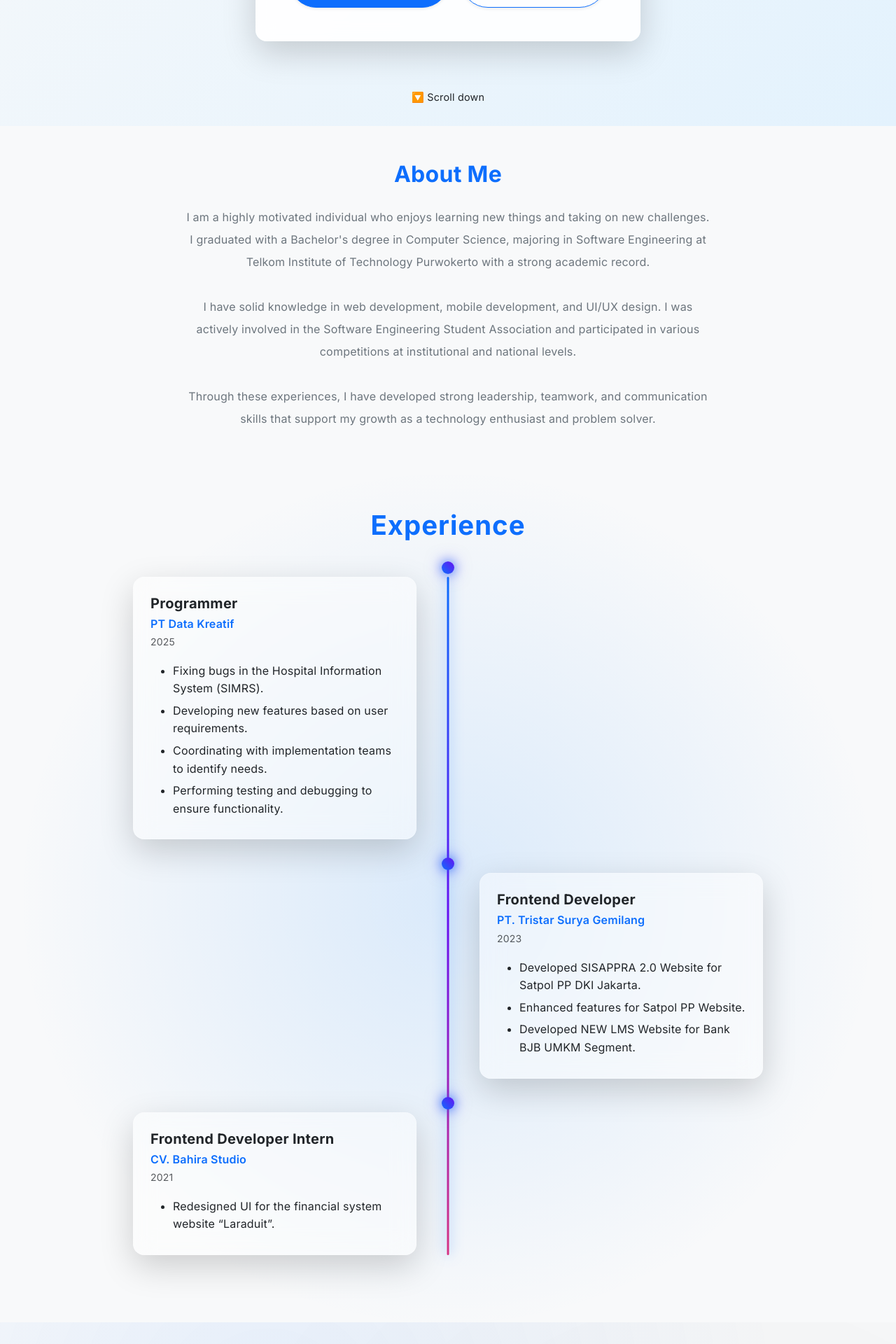
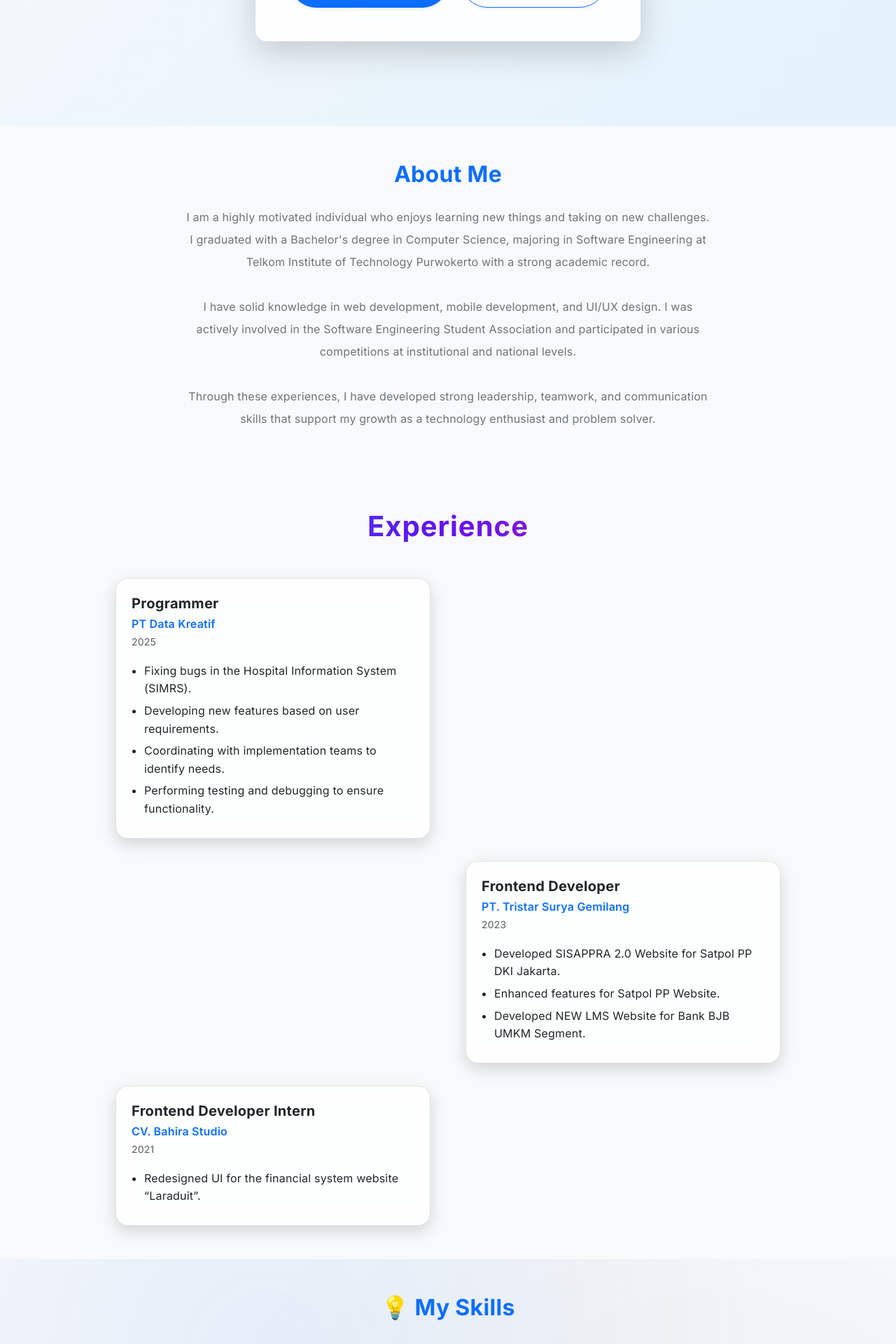
Before and after one commit to ridhoakbarsyah23/portfolio-next, a Next.js app: page / in a window 1280 px wide. Shown: the part 620-2540 px from the top of the page at 70% size. Built offline with nearby package versions, Linux system fonts and the light colour scheme.

Commit message:
Update: perbaikan HomeSection, global css, ExperienceSection

```diff
--- a/src/app/globals.css
+++ b/src/app/globals.css
@@ -261,3 +261,25 @@ footer p {
     padding: 18px !important;
   }
 }
+
+/* Mobile Fix Timeline */
+@media (max-width: 768px) {
+  .timeline-container {
+    padding-left: 20px !important;
+  }
+
+  .timeline-line {
+    left: 12px !important;
+    transform: none !important;
+  }
+
+  .timeline-dot {
+    left: 12px !important;
+    transform: none !important;
+  }
+
+  .timeline-card {
+    width: 100% !important;
+    margin-left: 25px !important;
+  }
+}
--- a/src/components/ExperienceSection.tsx
+++ b/src/components/ExperienceSection.tsx
@@ -35,17 +35,8 @@ export default function ExperienceSection({ darkMode }: Props) {
   ];
 
   return (
-    <section id="experience" className={`py-5 position-relative ${darkMode ? "bg-dark text-light" : "bg-light text-dark"}`}>
-      {/* Background Soft Glow */}
-      <div
-        style={{
-          position: "absolute",
-          inset: 0,
-          background: "radial-gradient(circle at center, rgba(0, 123, 255, 0.12), transparent 70%)",
-          pointerEvents: "none",
-        }}
-      />
-
+    <section id="experience" className={`py-5 ${darkMode ? "bg-dark text-light" : "bg-light text-dark"}`} style={{ overflow: "hidden" }}>
+      {" "}
       <Container>
         <motion.h2
           className="text-center fw-bold mb-5"
@@ -54,84 +45,68 @@ export default function ExperienceSection({ darkMode }: Props) {
           viewport={{ once: true }}
           transition={{ duration: 0.6 }}
           style={{
-            color: "#0d6efd",
+            background: "linear-gradient(90deg, #0d6efd, #6610f2, #d63384)",
+            WebkitBackgroundClip: "text",
+            color: "transparent",
+            fontSize: "2.5rem",
             letterSpacing: "1px",
-            fontSize: "2.4rem",
           }}
         >
           Experience
         </motion.h2>
-
-        <div className="timeline-container position-relative mx-auto" style={{ maxWidth: "900px" }}>
-          {/* Vertical Neon Line */}
-          <motion.div
-            className="timeline-line"
-            initial={{ opacity: 0 }}
-            whileInView={{ opacity: 1 }}
-            transition={{ duration: 1 }}
-            style={{
-              position: "absolute",
-              left: "50%",
-              top: 0,
-              bottom: 0,
-              width: "3px",
-              background: "linear-gradient(to bottom, #0d6efd, #6610f2, #d63384)",
-              transform: "translateX(-50%)",
-              borderRadius: "10px",
-              boxShadow: "0 0 18px rgba(13,110,253,0.6)",
-            }}
-          />
-
+        <div
+          className="mx-auto"
+          style={{
+            maxWidth: "950px",
+            display: "flex",
+            flexDirection: "column",
+            gap: "2rem",
+          }}
+        >
           {timeline.map((item, index) => {
-            const side = index % 2 === 0 ? "start" : "end";
+            const isLeft = index % 2 === 0;
 
             return (
               <motion.div
                 key={index}
-                initial={{ opacity: 0, x: side === "start" ? -90 : 90 }}
+                initial={{ opacity: 0, x: isLeft ? -70 : 70 }}
                 whileInView={{ opacity: 1, x: 0 }}
-                transition={{ duration: 0.7 }}
                 viewport={{ once: true }}
-                className={`d-flex justify-content-${side} mb-5 position-relative`}
+                transition={{ duration: 0.6 }}
+                style={{
+                  display: "flex",
+                  justifyContent: isLeft ? "flex-start" : "flex-end",
+                  width: "100%",
+                }}
+                className="timeline-item"
               >
-                {/* Dot Glow */}
-                <div
-                  className="timeline-dot"
+                <motion.div
+                  whileHover={{ scale: 1.04, y: -2 }}
+                  transition={{ type: "spring", stiffness: 140 }}
                   style={{
-                    position: "absolute",
-                    left: "50%",
-                    top: "-22px",
-                    width: "18px",
-                    height: "18px",
-                    background: "linear-gradient(45deg, #0d6efd, #6610f2)",
-                    borderRadius: "50%",
-                    transform: "translateX(-50%)",
-                    zIndex: 10,
-                    boxShadow: "0 0 15px rgba(13,110,253,0.8), 0 0 25px rgba(102,16,242,0.5)",
-                  }}
-                />
-
-                {/* Premium Card */}
-                <motion.div
-                  whileHover={{ scale: 1.04 }}
-                  transition={{ type: "spring", stiffness: 120 }}
-                  className="timeline-card rounded-4 shadow-lg p-4"
-                  style={{
-                    width: "45%",
-                    backdropFilter: "blur(16px)",
-                    background: darkMode ? "rgba(255,255,255,0.06)" : "rgba(255,255,255,0.45)",
-                    border: "1px solid rgba(255,255,255,0.18)",
-                    boxShadow: "0 6px 18px rgba(0,0,0,0.15), inset 0 0 15px rgba(255,255,255,0.08)",
-                    transition: "0.3s",
+                    width: "100%",
+                    maxWidth: "450px",
+                    borderRadius: "18px",
+                    backdropFilter: "blur(14px)",
+                    background: darkMode ? "rgba(255,255,255,0.07)" : "rgba(255,255,255,0.75)",
+                    border: darkMode ? "1px solid rgba(255,255,255,0.12)" : "1px solid rgba(0,0,0,0.1)",
+                    boxShadow: "0 8px 22px rgba(0,0,0,0.15), inset 0 0 12px rgba(255,255,255,0.04)",
+                    padding: "22px",
                   }}
                 >
                   <h5 className="fw-bold mb-1">{item.title}</h5>
                   <p className="text-primary fw-semibold mb-0">{item.company}</p>
                   <small className="opacity-75">{item.year}</small>
 
-                  <ul className="mt-3 mb-0">
+                  <ul className="mt-3 mb-0" style={{ paddingLeft: "18px" }}>
                     {item.desc.map((d, i) => (
-                      <li key={i} style={{ marginBottom: "6px" }}>
+                      <li
+                        key={i}
+                        style={{
+                          marginBottom: "6px",
+                          listStyle: "disc",
+                        }}
+                      >
                         {d}
                       </li>
                     ))}
@@ -142,6 +117,16 @@ export default function ExperienceSection({ darkMode }: Props) {
           })}
         </div>
       </Container>
+      {/* MOBILE FIX (1 kolom rapi) */}
+      <style>
+        {`
+      @media (max-width: 768px) {
+        .timeline-item {
+          justify-content: center !important;
+        }
+      }
+    `}
+      </style>
     </section>
   );
 }
--- a/src/components/HomeSection.tsx
+++ b/src/components/HomeSection.tsx
@@ -34,7 +34,6 @@ export default function HomeSection({ darkMode }: Props) {
             maxWidth: "550px",
           }}
         >
-          {/* Foto bulat */}
           <motion.div
             className="photo-wrapper mx-auto mb-4 position-relative"
             whileHover={{ scale: 1.05, rotate: 1 }}
@@ -68,7 +67,7 @@ export default function HomeSection({ darkMode }: Props) {
           </motion.h1>
 
           <motion.p className="mb-4 fs-5 text-secondary" initial={{ opacity: 0 }} animate={{ opacity: 1 }} transition={{ delay: 0.5 }}>
-            Frontend Developer &nbsp;|&nbsp; Cilacap, Central Java
+            Frontend Developer | Cilacap, Central Java
           </motion.p>
 
           <motion.div className="d-flex flex-column flex-sm-row justify-content-center gap-3" initial={{ opacity: 0 }} animate={{ opacity: 1 }} transition={{ delay: 0.7 }}>
@@ -82,38 +81,7 @@ export default function HomeSection({ darkMode }: Props) {
             </a>
           </motion.div>
         </motion.div>
-
-        {/* Scroll indicator */}
-        <motion.div
-          className="position-absolute"
-          style={{
-            bottom: "30px",
-            left: "50%",
-            transform: "translateX(-50%)",
-            opacity: 0.7,
-            fontSize: "0.9rem",
-          }}
-          initial={{ opacity: 0 }}
-          animate={{ opacity: 1 }}
-          transition={{ delay: 1.2 }}
-        >
-          <motion.span animate={{ y: [0, 8, 0] }} transition={{ repeat: Infinity, duration: 1.8 }}>
-            🔽 Scroll down
-          </motion.span>
-        </motion.div>
       </Container>
-
-      {/* Animasi Glow */}
-      <style jsx global>{`
-        @keyframes pulseGlow {
-          0% {
-            box-shadow: 0 0 25px rgba(0, 123, 255, 0.4), 0 0 40px rgba(0, 123, 255, 0.2);
-          }
-          100% {
-            box-shadow: 0 0 50px rgba(0, 123, 255, 0.8), 0 0 80px rgba(0, 123, 255, 0.4);
-          }
-        }
-      `}</style>
     </section>
   );
 }
```
